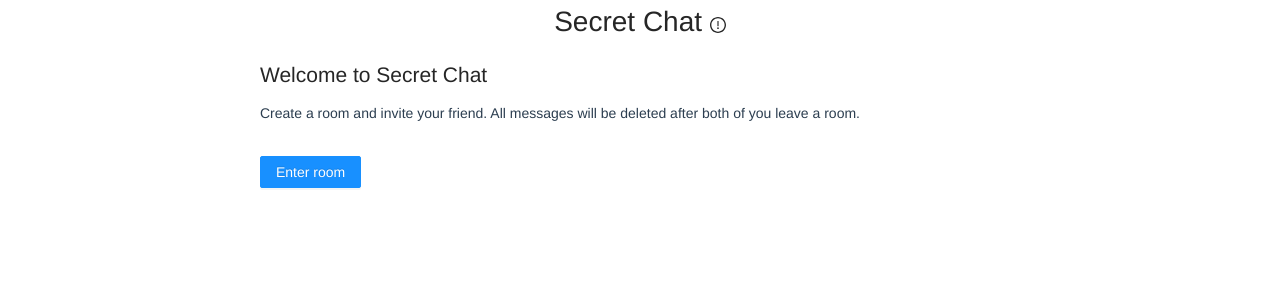
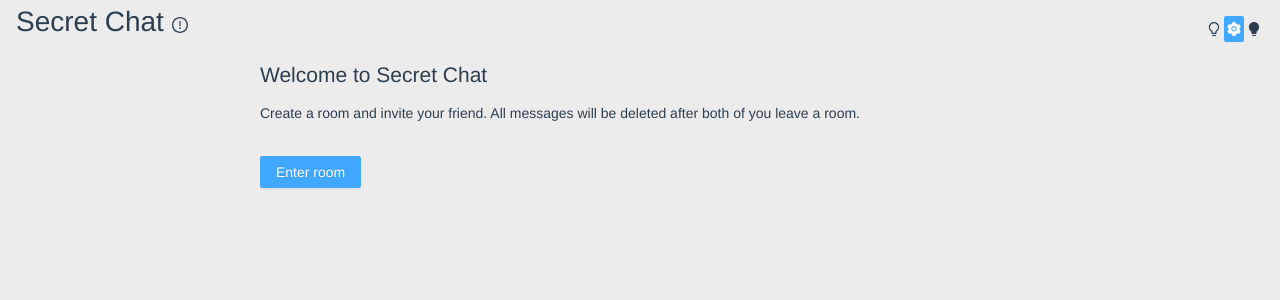
Before and after one commit to i-sukhanov/private-chat-client, a Vue app: page / in a window 1280 px wide. Shown: the top 300 px of the page. Built offline with nearby package versions, Linux system fonts and the light colour scheme.

Commit message:
Added color theme support

```diff
--- a/src/App.vue
+++ b/src/App.vue
@@ -1,6 +1,6 @@
 <template>
   <header class="header">
-    <div class="container">
+    <div class="content">
       <h1 class="header--title">
         Secret Chat
         <a-tooltip>
@@ -11,6 +11,7 @@
           <exclamation-circle-outlined :style="{ fontSize: '16px' }" />
         </a-tooltip>
       </h1>
+      <theme-switch />
     </div>
   </header>
   <div class="container">
@@ -20,24 +21,38 @@
 
 <script lang="ts" setup>
 import { ExclamationCircleOutlined } from '@ant-design/icons-vue';
+import ThemeSwitch from './components/ThemeSwitch.vue';
 </script>
 
 <style lang="scss">
+body {
+  background-color: var(--bg-color);
+  color: var(--text-color);
+}
+
+.container {
+  max-width: 760px;
+  margin: 0 auto;
+  display: flex;
+}
+
 #app {
   font-family: Avenir, Helvetica, Arial, sans-serif;
-  -webkit-font-smoothing: antialiased;
-  -moz-osx-font-smoothing: grayscale;
-  color: #2c3e50;
 }
 
 .header {
   &--title {
     text-align: center;
+    color: var(--text-color);
   }
 }
+</style>
 
-.container {
-  max-width: 760px;
-  margin: 0 auto;
+<style lang="scss" scoped>
+.content {
+  display: flex;
+  justify-content: space-between;
+  align-items: center;
+  padding: 0 16px;
 }
 </style>
--- /dev/null
+++ b/src/components/ThemeSwitch.vue
@@ -0,0 +1,78 @@
+<template>
+  <div class="theme_switch">
+    <button
+      v-for="(theme, $i) in themes"
+      :key="$i"
+      class="theme_switch--switcher"
+      :class="{ 'theme_switch--switcher-active': theme === currentTheme }"
+      :style="{ color: theme === currentTheme ? '#fff' : 'unset' }"
+      :tabindex="$i + 1"
+      @click="setTheme(theme)"
+    >
+      <bulb-outlined v-if="theme === 'light'" />
+      <setting-filled v-else-if="theme === 'system'" />
+      <bulb-filled v-else />
+    </button>
+    <div class="theme_switch--underlay"></div>
+  </div>
+</template>
+
+<script lang="ts" setup>
+import { SettingFilled, BulbFilled, BulbOutlined } from '@ant-design/icons-vue';
+import { useColorScheme } from '@composables/useColorScheme';
+
+const { setTheme, init, themes, currentTheme } = useColorScheme();
+
+init();
+</script>
+
+<style lang="scss" scoped>
+.theme_switch {
+  display: flex;
+  position: relative;
+
+  &--underlay {
+    position: absolute;
+    top: 0;
+    bottom: 0;
+    width: 20px;
+    height: 26px;
+    background-color: var(--action-blue);
+    z-index: 1;
+    border-radius: 2px;
+    transition: 100ms all;
+  }
+
+  &--switcher {
+    background-color: transparent;
+    border: none;
+    position: relative;
+    width: 20px;
+    height: 26px;
+    display: flex;
+    justify-content: center;
+    align-items: center;
+    cursor: pointer;
+    z-index: 2;
+
+    &-active {
+      &:nth-of-type(1) {
+        & ~ .theme_switch--underlay {
+          transform: translateX(0);
+        }
+      }
+      &:nth-of-type(2) {
+        & ~ .theme_switch--underlay {
+          transform: translateX(20px);
+        }
+      }
+
+      &:nth-of-type(3) {
+        & ~ .theme_switch--underlay {
+          transform: translateX(40px);
+        }
+      }
+    }
+  }
+}
+</style>
--- /dev/null
+++ b/src/composables/useColorScheme.ts
@@ -0,0 +1,36 @@
+import { ref } from 'vue';
+
+type Theme = 'light' | 'dark' | 'system' | null;
+
+export const useColorScheme = () => {
+  const themes: ['light', 'system', 'dark'] = ['light', 'system', 'dark'];
+  const currentTheme = ref<Theme>('system');
+  const systemTheme: Theme = window.matchMedia('(prefers-color-scheme: dark)')
+    .matches
+    ? 'dark'
+    : 'light';
+
+  const setTheme = (theme: Theme | null) => {
+    const valueTheme = theme && theme !== 'system' ? theme : systemTheme;
+
+    if (theme) {
+      currentTheme.value = theme;
+      if (theme !== 'system') localStorage.setItem('color-scheme', theme);
+      else localStorage.removeItem('color-scheme');
+    }
+
+    document.body.setAttribute('color-scheme', valueTheme);
+  };
+
+  const init = () => {
+    const colorScheme = localStorage.getItem('color-scheme');
+    setTheme(colorScheme as Theme);
+  };
+
+  return {
+    themes,
+    currentTheme,
+    setTheme,
+    init,
+  };
+};
--- a/src/main.ts
+++ b/src/main.ts
@@ -4,6 +4,8 @@ import Antd from 'ant-design-vue';
 import 'ant-design-vue/dist/antd.css';
 import App from './App.vue';
 import router from './router';
+import './scss/light-variables.scss';
+import './scss/dark-variables.scss';
 
 export const pinia = createPinia();
 
--- /dev/null
+++ b/src/scss/dark-variables.scss
@@ -0,0 +1,5 @@
+[color-scheme=dark] {
+  --action-blue: #446077;
+  --text-color: #ececec;
+  --bg-color: #15202b;
+}
--- /dev/null
+++ b/src/scss/light-variables.scss
@@ -0,0 +1,5 @@
+[color-scheme=light] {
+  --action-blue: #40a9ff;
+  --text-color: #2c3e50;
+  --bg-color: #ececec;
+}
--- a/src/views/RoomView.vue
+++ b/src/views/RoomView.vue
@@ -59,6 +59,7 @@ init();
 .chat {
   height: calc(100vh - 100px);
   position: relative;
+  width: 100%;
 
   &--messages {
     height: calc(100% - 140px);
@@ -112,6 +113,8 @@ init();
 
   &--send {
     font-size: 16px;
+    background-color: var(--action-blue);
+    border: 1px solid var(--action-blue);
   }
 }
 </style>
--- a/src/views/WelcomeView.vue
+++ b/src/views/WelcomeView.vue
@@ -1,7 +1,7 @@
 <template>
   <div class="welcome">
     <div>
-      <h2>Welcome to Secret Chat</h2>
+      <h2 class="welcome--title">Welcome to Secret Chat</h2>
       <span>
         Create a room and invite your friend. All messages will be deleted after
         both of you leave a room.
@@ -33,6 +33,12 @@ const createRoom = () => {
   &--enter-room {
     display: block;
     margin-top: 32px;
+    background-color: var(--action-blue);
+    border: 1px solid var(--action-blue);
+  }
+
+  &--title {
+    color: var(--text-color);
   }
 }
 </style>
```
Also changed, not shown: 2 other files (tests, documents, lock files or other folders).
